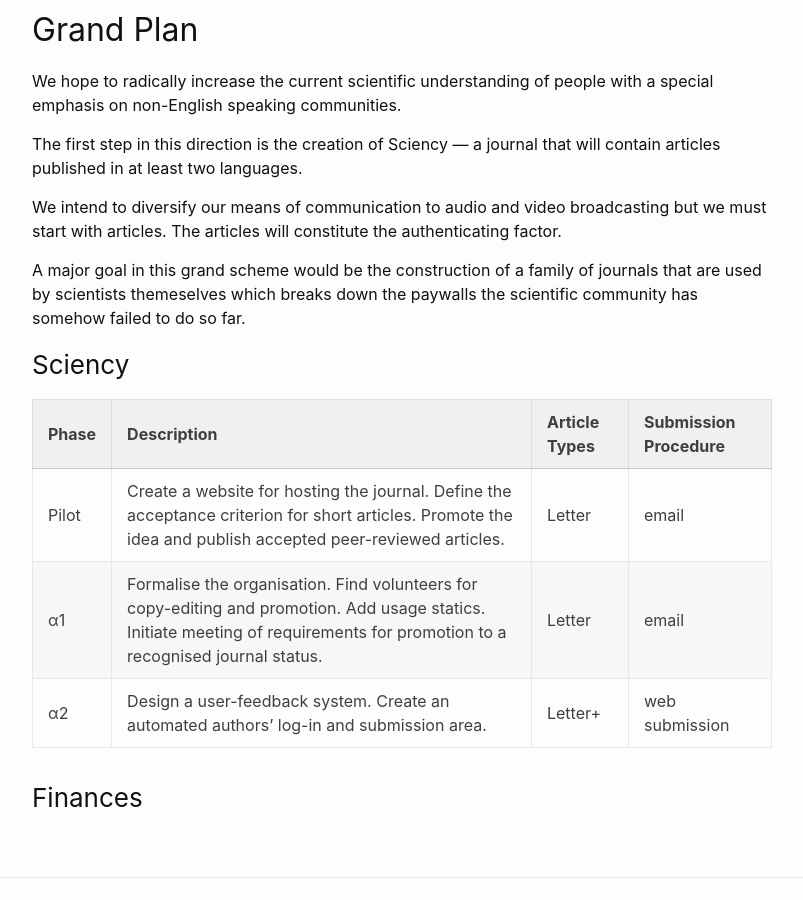
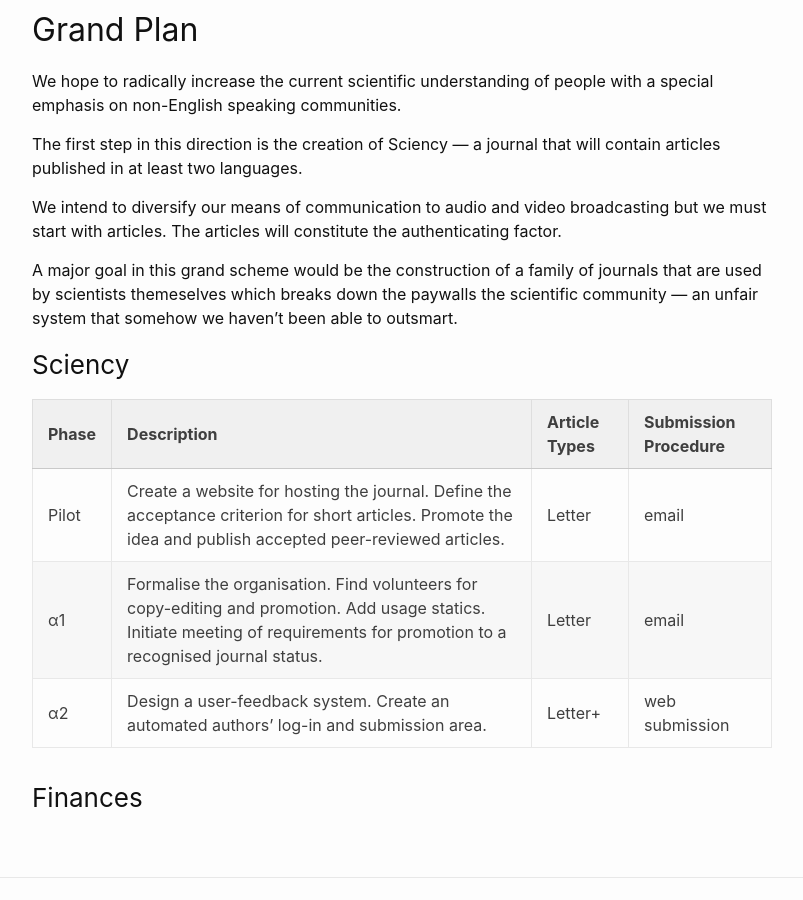
Before and after one commit to Sciency/sciency.github.com, a Jekyll site: the page built from authors.md, in a window 1280 px wide and 900 px high, scrolled down 617 px. Shown: the whole window, without its empty margins (238-1041 px from the left). Built offline with Jekyll 4.4.1, drawn with Linux system fonts in a browser that asks for light colours.

Commit message:
/ ‘authors.md’

```diff
--- a/authors.md
+++ b/authors.md
@@ -28,7 +28,7 @@ The first step in this direction is the creation of Sciency — a journal that w
 
 We intend to diversify our means of communication to audio and video broadcasting but we must start with articles. The articles will constitute the authenticating factor.
 
-A major goal in this grand scheme would be the construction of a family of journals that are used by scientists themeselves which breaks down the paywalls the scientific community has somehow failed to do so far.
+A major goal in this grand scheme would be the construction of a family of journals that are used by scientists themeselves which breaks down the paywalls the scientific community — an unfair system that somehow we haven't been able to outsmart.
 
 ### Sciency
 
```
